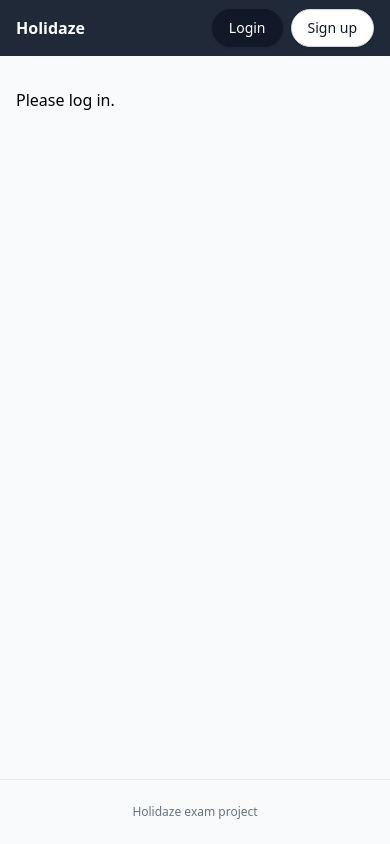
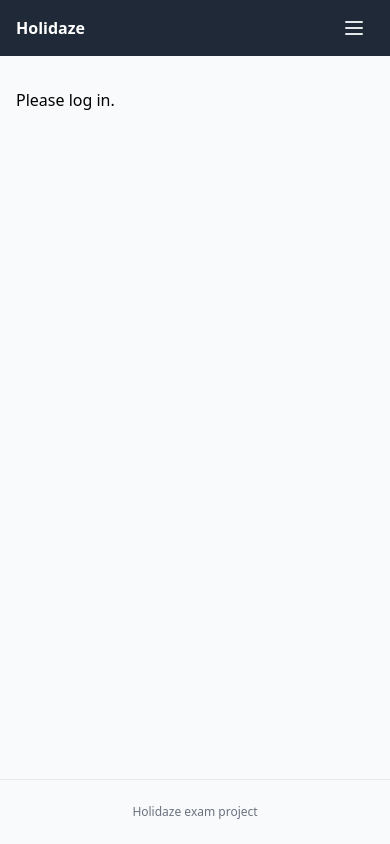
Before and after one commit to Skr3d3/holidaze-project-exam-2, a React (Create React App) app: page /managevenues in a window 390 px wide. Built offline with nearby package versions, Linux system fonts and the light colour scheme.

Commit message:
feat: add responsible hamburger menu below a certain threshold

```diff
--- a/src/components/Layout/Navbar.tsx
+++ b/src/components/Layout/Navbar.tsx
@@ -1,13 +1,17 @@
 import { useEffect, useState } from "react";
-import { Link, NavLink, useNavigate } from "react-router-dom";
+import { Link, NavLink, useLocation, useNavigate } from "react-router-dom";
 import { getUser, clearAuth } from "../../lib/auth";
+
+type UserShape = { name: string; venueManager?: boolean } | null;
 
 export default function Navbar() {
   const nav = useNavigate();
-  const [userName, setUserName] = useState<string | null>(getUser<{ name: string }>()?.name ?? null);
+  const loc = useLocation();
+  const [user, setUser] = useState<UserShape>(getUser<UserShape>());
+  const [open, setOpen] = useState(false);
 
   useEffect(() => {
-    const onAuth = () => setUserName(getUser<{ name: string }>()?.name ?? null);
+    const onAuth = () => setUser(getUser<UserShape>());
     window.addEventListener("authchange", onAuth);
     window.addEventListener("storage", onAuth);
     return () => {
@@ -16,20 +20,25 @@ export default function Navbar() {
     };
   }, []);
 
-  const loggedIn = !!userName;
+  useEffect(() => {
+    setOpen(false);
+  }, [loc.pathname]);
+
+  const loggedIn = !!user?.name;
 
   function logout() {
     clearAuth();
-    setUserName(null);
+    setUser(null);
+    setOpen(false);
     nav("/login");
   }
 
   const linkCls = ({ isActive }: { isActive: boolean }) =>
-    "px-3 py-2 rounded-md text-sm font-medium " +
+    "block px-3 py-2 rounded-md text-sm font-medium " +
     (isActive ? "bg-gray-900 text-white" : "text-gray-300 hover:bg-gray-700 hover:text-white");
 
   return (
-    <header className="bg-gray-800">
+    <header className="bg-gray-800 sticky top-0 z-40">
       <div className="mx-auto max-w-7xl px-4 sm:px-6 lg:px-8">
         <div className="flex h-14 items-center justify-between">
           <div className="flex items-center gap-6">
@@ -37,10 +46,11 @@ export default function Navbar() {
             <nav className="hidden md:flex items-center gap-1">
               <NavLink to="/venues" className={linkCls}>Venues</NavLink>
               {loggedIn && <NavLink to="/profile" className={linkCls}>Profile</NavLink>}
+              {user?.venueManager && <NavLink to="/manage/venues" className={linkCls}>Manage</NavLink>}
             </nav>
           </div>
 
-          <div className="flex items-center gap-2">
+          <div className="hidden md:flex items-center gap-2">
             {!loggedIn ? (
               <>
                 <Link to="/login" className="btn">Login</Link>
@@ -48,13 +58,48 @@ export default function Navbar() {
               </>
             ) : (
               <>
-                <span className="hidden sm:block text-gray-200 text-sm">Hi, {userName}</span>
+                <span className="text-gray-200 text-sm">Hi, {user?.name}</span>
                 <button className="btn-danger" onClick={logout}>Logout</button>
               </>
             )}
           </div>
+
+          <button
+            aria-label="Open menu"
+            className="md:hidden inline-flex items-center justify-center rounded-md p-2 text-gray-200 hover:bg-gray-700"
+            onClick={() => setOpen((v) => !v)}
+          >
+            <svg className="h-6 w-6" viewBox="0 0 24 24" fill="none">
+              {open ? (
+                <path stroke="currentColor" strokeWidth="2" strokeLinecap="round" d="M6 18L18 6M6 6l12 12" />
+              ) : (
+                <path stroke="currentColor" strokeWidth="2" strokeLinecap="round" d="M4 6h16M4 12h16M4 18h16" />
+              )}
+            </svg>
+          </button>
         </div>
       </div>
+
+      {open && (
+        <div className="md:hidden border-t border-gray-700 bg-gray-800">
+          <nav className="px-2 pt-2 pb-3 space-y-1">
+            <NavLink to="/venues" className={linkCls}>Venues</NavLink>
+            {loggedIn && <NavLink to="/profile" className={linkCls}>Profile</NavLink>}
+            {user?.venueManager && <NavLink to="/manage/venues" className={linkCls}>Manage</NavLink>}
+
+            {!loggedIn ? (
+              <div className="mt-2 flex flex-col gap-2">
+                <Link to="/login" className="btn w-full text-center">Login</Link>
+                <Link to="/register" className="btn-secondary w-full text-center">Sign up</Link>
+              </div>
+            ) : (
+              <div className="mt-2 flex flex-col gap-2">
+                <button className="btn-danger w-full" onClick={logout}>Logout</button>
+              </div>
+            )}
+          </nav>
+        </div>
+      )}
     </header>
   );
 }
```
